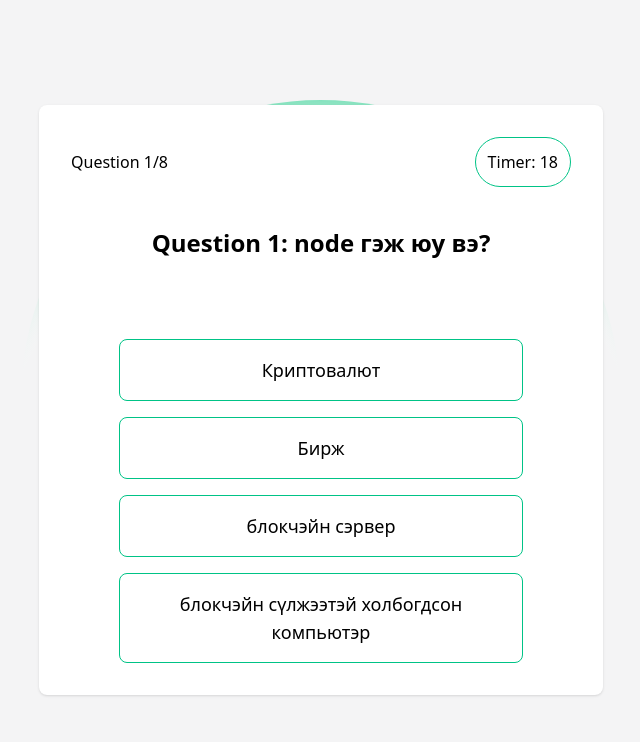
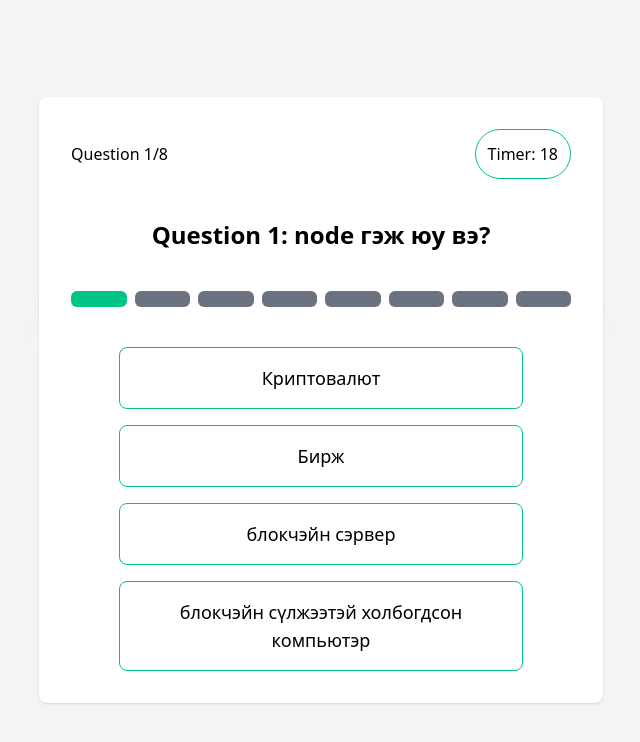
Before and after one commit to munkhuu1126/quiz-app, a React (Vite) app: page / in a window 1280 px wide. Both pictures are taken after a click on the button "Start Quiz". Shown: the top 742 px of the page, without its empty margins (319-959 px from the left). Built offline with nearby package versions, Linux system fonts and the light colour scheme.

Commit message:
change design

```diff
--- a/src/App.jsx
+++ b/src/App.jsx
@@ -94,7 +94,17 @@ function App() {
 
               <p className="text-center text-2xl w-96 mx-auto text-black font-bold">Question {allQuizzes}: {currentQuiz.title}</p>
               <div className="flex items-center gap-2">
+                {
+                  Array(allQuizzes).fill(0).map((_,i)=>{
+                    return <div key={i} className="bg-[#00c386] h-4 rounded-md w-full"></div>
+                  })
 
+                }
+                {
+                  Array(8-allQuizzes).fill(0).map((_,i)=>{
+                    return <div key={i} className="bg-gray-500 h-4 rounded-md w-full"></div>
+                  })
+                }
               </div>
               <div className="grid gap-4 px-12">
                 {
```
